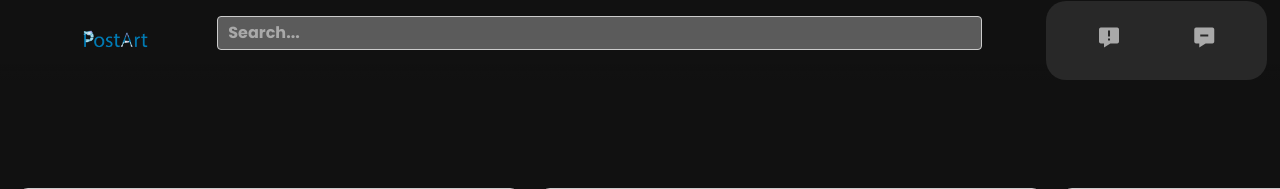
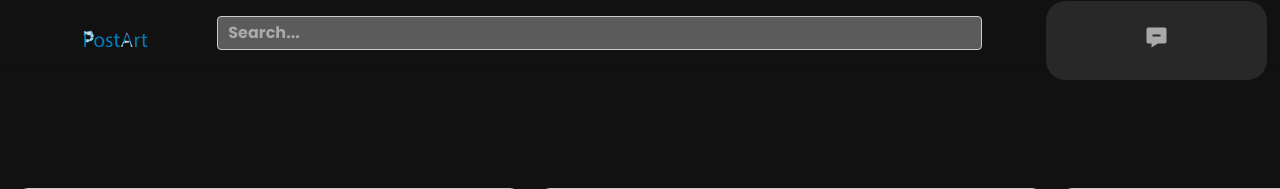
Before and after one commit to BrendaEBonillaG/BDM_PostArt_V3, a PHP site: page /groups_dash.html in a window 1280 px wide; the page is wider, and only the part inside the window is pictured. Shown: the top 189 px of that part. Run offline with PHP 8.4, Linux system fonts and the light colour scheme.

Commit message:
borrar botones

```diff
--- a/Favoritos.php
+++ b/Favoritos.php
@@ -50,9 +50,7 @@ $biografia = $usuario['Biografia'] ?? 'Artista sin descripción';
             <div class="activity-header-bar">
 
                 <div class="message-botton-activity-bar">
-                     <button onclick="location.href='groups_dash.html'">
-                        <i class='bx bxs-message-error'></i>
-                    </button>
+
                     <button onclick="location.href='Chat.php'" class="icon-button">
                         <i class='bx bxs-message-minus'></i>
                     </button>
@@ -90,7 +88,7 @@ $biografia = $usuario['Biografia'] ?? 'Artista sin descripción';
         </div>
          <div class="btns-menu-profile">
             <span><i class='bx bxs-user'></i></span>
-            <span><i class='bx bxs-hot menu-favoritos'></i></span>
+
             <span><i class='bx bxs-add-to-queue'></i></span>
             <span><i class='bx bxs-donate-heart'></i></span>
             <span ><i class='bx bx-plus-circle'></i></span>
--- a/Perfil.php
+++ b/Perfil.php
@@ -162,9 +162,7 @@ $stmtMutuo->close();
             </div>
             <div class="activity-header-bar">
                 <div class="message-botton-activity-bar">
-                    <button onclick="location.href='groups_dash.html'">
-                        <i class='bx bxs-message-error'></i>
-                    </button>
+
                     <button onclick="location.href='Chat.php'" class="icon-button">
                         <i class='bx bxs-message-minus'></i>
                     </button>
@@ -202,7 +200,7 @@ $stmtMutuo->close();
         </div>
         <div class="btns-menu-profile">
             <span><i class='bx bxs-user'></i></span>
-            <span><i class='bx bxs-hot menu-favoritos'></i></span>
+
             <span><i class='bx bxs-add-to-queue'></i></span>
             <span><i class='bx bxs-donate-heart'></i></span>
             <span><i class='bx bx-plus-circle'></i></span>
--- a/Picture.php
+++ b/Picture.php
@@ -123,9 +123,7 @@ $id_creador = $publicacion['ID_Creador'];
             <div class="activity-header-bar">
 
                 <div class="message-botton-activity-bar">
-                    <button onclick="location.href='groups_dash.html'">
-                        <i class='bx bxs-message-error'></i>
-                    </button>
+
                     <button onclick="location.href='Chat.php'" class="icon-button">
                         <i class='bx bxs-message-minus'></i>
                     </button>
@@ -163,7 +161,7 @@ $id_creador = $publicacion['ID_Creador'];
         </div>
         <div class="btns-menu-profile">
             <span><i class='bx bxs-user'></i></span>
-            <span><i class='bx bxs-hot menu-favoritos'></i></span>
+
             <span><i class='bx bxs-add-to-queue'></i></span>
             <span><i class='bx bxs-donate-heart'></i></span>
             <span><i class='bx bx-plus-circle'></i></span>
--- a/Subir_post.php
+++ b/Subir_post.php
@@ -51,9 +51,7 @@ $biografia = $usuario['Biografia'] ?? 'Artista sin descripción';
             <div class="activity-header-bar">
 
                 <div class="message-botton-activity-bar">
-                    <button onclick="location.href='groups_dash.html'">
-                        <i class='bx bxs-message-error'></i>
-                    </button>
+
                     <button onclick="location.href='Chat.php'" class="icon-button">
                         <i class='bx bxs-message-minus'></i>
                     </button>
@@ -91,7 +89,7 @@ $biografia = $usuario['Biografia'] ?? 'Artista sin descripción';
         </div>
         <div class="btns-menu-profile">
             <span><i class='bx bxs-user'></i></span>
-            <span><i class='bx bxs-hot menu-favoritos'></i></span>
+
             <span><i class='bx bxs-add-to-queue'></i></span>
             <span><i class='bx bxs-donate-heart'></i></span>
             <span><i class='bx bx-plus-circle'></i></span>
--- a/User.php
+++ b/User.php
@@ -86,9 +86,7 @@ require_once __DIR__ . '/Conexion.php';
             <div class="activity-header-bar">
 
                 <div class="message-botton-activity-bar">
-                    <button onclick="location.href='groups_dash.html'">
-                        <i class='bx bxs-message-error'></i>
-                    </button>
+
                     <button onclick="location.href='Chat.php'" class="icon-button">
                         <i class='bx bxs-message-minus'></i>
                     </button>
@@ -142,7 +140,7 @@ require_once __DIR__ . '/Conexion.php';
         </div>
         <div class="btns-menu-profile">
             <span><i class='bx bxs-user'></i></span>
-            <span><i class='bx bxs-hot menu-favoritos'></i></span>
+
             <span><i class='bx bxs-add-to-queue'></i></span>
             <span><i class='bx bxs-donate-heart'></i></span>
             <span><i class='bx bx-plus-circle'></i></span>
--- a/donaciones_dash.php
+++ b/donaciones_dash.php
@@ -54,9 +54,7 @@ $biografia = $usuario['Biografia'] ?? 'Artista sin descripción';
 
 
                 <div class="message-botton-activity-bar">
-                    <button onclick="location.href='groups_dash.html'">
-                        <i class='bx bxs-message-error'></i>
-                    </button>
+
                     <button onclick="location.href='Chat.php'" class="icon-button">
                         <i class='bx bxs-message-minus'></i>
                     </button>
@@ -97,7 +95,7 @@ $biografia = $usuario['Biografia'] ?? 'Artista sin descripción';
         </div>
         <div class="btns-menu-profile">
             <span><i class='bx bxs-user'></i></span>
-            <span><i class='bx bxs-hot menu-favoritos'></i></span>
+
             <span><i class='bx bxs-add-to-queue'></i></span>
             <span><i class='bx bxs-donate-heart'></i></span>
             <span ><i class='bx bx-plus-circle'></i></span>
--- a/galery.php
+++ b/galery.php
@@ -49,9 +49,7 @@ $biografia = $usuario['Biografia'] ?? 'Artista sin descripción';
             <div class="activity-header-bar">
 
                 <div class="message-botton-activity-bar">
-                    <button onclick="location.href='groups_dash.html'">
-                        <i class='bx bxs-message-error'></i>
-                    </button>
+
                     <button onclick="location.href='Chat.php'" class="icon-button">
                         <i class='bx bxs-message-minus'></i>
                     </button>
@@ -89,7 +87,7 @@ $biografia = $usuario['Biografia'] ?? 'Artista sin descripción';
         </div>
         <div class="btns-menu-profile">
             <span><i class='bx bxs-user'></i></span>
-            <span><i class='bx bxs-hot menu-favoritos'></i></span>
+
             <span><i class='bx bxs-add-to-queue'></i></span>
             <span><i class='bx bxs-donate-heart'></i></span>
             <span><i class='bx bx-plus-circle'></i></span>
--- a/groups_dash.html
+++ b/groups_dash.html
@@ -26,9 +26,7 @@
             <div class="activity-header-bar">
 
                 <div class="message-botton-activity-bar">
-                    <button onclick="location.href='groups_dash.html'">
-                        <i class='bx bxs-message-error'></i>
-                    </button>
+
                     <button onclick="location.href='Chat.php'" class="icon-button">
                         <i class='bx bxs-message-minus' ></i>
                     </button>
@@ -65,7 +63,7 @@
         </div>
          <div class="btns-menu-profile">
             <span><i class='bx bxs-user'></i></span>
-            <span><i class='bx bxs-hot menu-favoritos'></i></span>
+
             <span><i class='bx bxs-add-to-queue'></i></span>
             <span><i class='bx bxs-donate-heart'></i></span>
             <span ><i class='bx bx-plus-circle'></i></span>
--- a/index.php
+++ b/index.php
@@ -52,9 +52,7 @@ $biografia = $usuario['Biografia'] ?? 'Artista sin descripción';
 
 
                 <div class="message-botton-activity-bar">
-                    <button onclick="location.href='groups_dash.html'">
-                        <i class='bx bxs-message-error'></i>
-                    </button>
+
                     <button onclick="location.href='Chat.php'" class="icon-button">
                         <i class='bx bxs-message-minus'></i>
                     </button>
@@ -92,7 +90,7 @@ $biografia = $usuario['Biografia'] ?? 'Artista sin descripción';
         </div>
         <div class="btns-menu-profile">
             <span><i class='bx bxs-user'></i></span>
-            <span><i class='bx bxs-hot menu-favoritos'></i></span>
+
             <span><i class='bx bxs-add-to-queue'></i></span>
             <span><i class='bx bxs-donate-heart'></i></span>
             <span><i class='bx bx-plus-circle'></i></span>
--- a/js/script.js
+++ b/js/script.js
@@ -49,16 +49,6 @@ Event1menu.forEach(function(icon) {
     icon.addEventListener('click', function(event) {
         event.stopPropagation(); // Evita que el clic se propague
         window.location.href = './User.php'; // Redirige a usuario.html
-    });
-});
-
-// Evento para los íconos de favoritos
-const Event2menu = document.querySelectorAll('.bx.bxs-hot.menu-favoritos');
-
-Event2menu.forEach(function(icon) {
-    icon.addEventListener('click', function(event) {
-        event.stopPropagation(); // Evita que el clic se propague
-        window.location.href = 'Favoritos.php'; // Redirige a Favoritos.php
     });
 });
 
--- a/proyecto.php
+++ b/proyecto.php
@@ -162,7 +162,7 @@ $conexion->next_result(); // Siempre después de un CALL
         </div>
         <div class="btns-menu-profile">
             <span><i class='bx bxs-user'></i></span>
-            <span><i class='bx bxs-hot menu-favoritos'></i></span>
+
             <span><i class='bx bxs-add-to-queue'></i></span>
             <span><i class='bx bxs-donate-heart'></i></span>
             <span><i class='bx bx-plus-circle'></i></span>
--- a/proyecto_crear.php
+++ b/proyecto_crear.php
@@ -66,7 +66,7 @@
         </div>
         <div class="btns-menu-profile">
             <span><i class='bx bxs-user'></i></span>
-            <span><i class='bx bxs-hot menu-favoritos'></i></span>
+
             <span><i class='bx bxs-add-to-queue'></i></span>
             <span><i class='bx bxs-donate-heart'></i></span>
             <span><i class='bx bx-plus-circle'></i></span>
```
